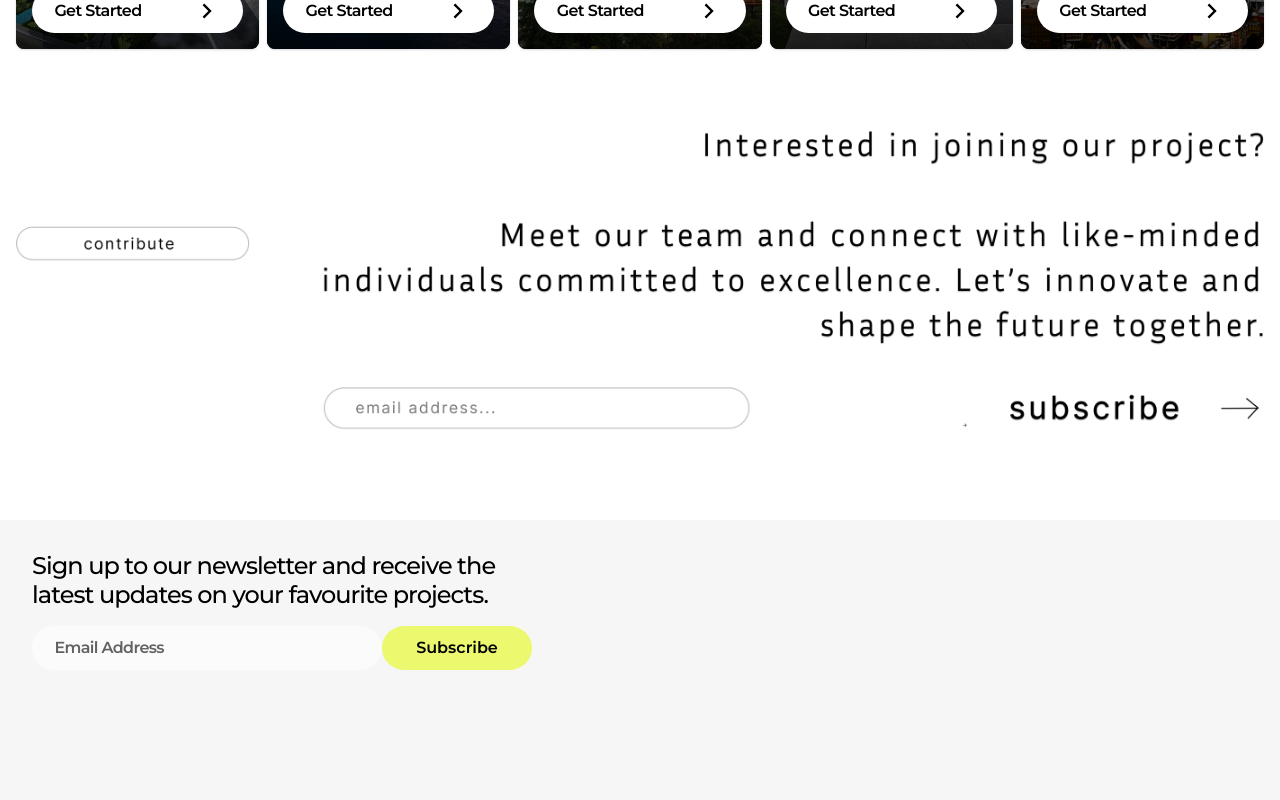
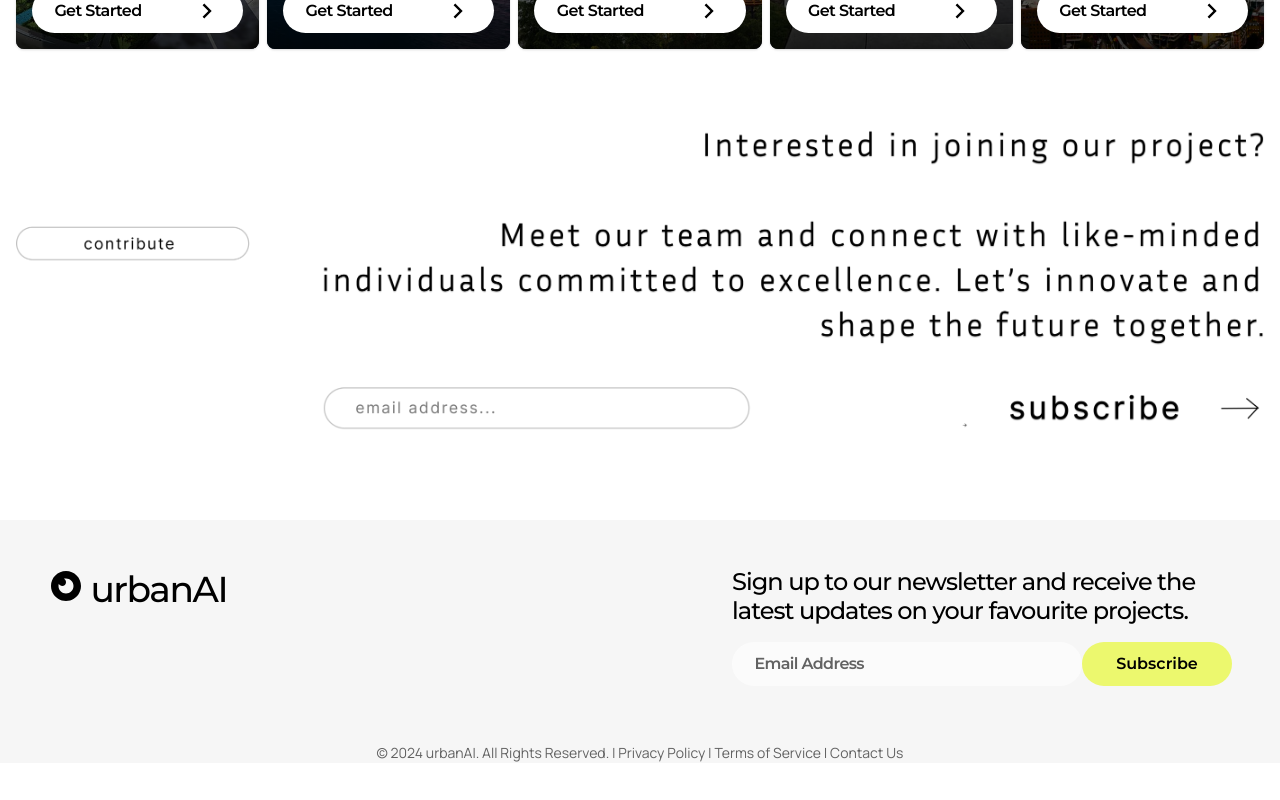
Before and after one commit to gprem09/Urban.I, a React (Create React App) app in the folder frontend/: page /project in a window 1280 px wide. Shown: the part 1439-2239 px from the top of the page. After the commit the page ends 2202 px from the top, so only its background shows below. Built offline with nearby package versions, Linux system fonts and the light colour scheme.

Commit message:
Finished footer

```diff
--- a/frontend/src/components/Footer.js
+++ b/frontend/src/components/Footer.js
@@ -1,13 +1,13 @@
-import { Flex, Heading, Button, Stack } from "@chakra-ui/react";
+import { Flex, Heading, Button, Stack, Text } from "@chakra-ui/react";
+import { RiEye2Fill } from "react-icons/ri";
 export const Footer = () => {
   return (
-    <Stack
-      width="100%"
-      height="300px"
-      bg="lgray"
-      alignItems="space-between"
-      padding="2rem"
-    >
+    <Stack width="100%" bg="lgray">
+      <Flex width="100%" justifyContent="space-between" padding="3rem">
+        <Flex gap="0.4rem">
+          <RiEye2Fill style={{ width: "36px", height: "36px" }} />
+          <Heading>urbanAI</Heading>
+        </Flex>
         <Stack gap="1rem">
           <Heading fontSize="2xl" maxWidth="500px">
             Sign up to our newsletter and receive the latest updates on your
@@ -27,6 +27,11 @@ export const Footer = () => {
             </Button>
           </Flex>
         </Stack>
+      </Flex>
+      <Text textAlign="center" opacity="0.6" fontSize="sm">
+        © 2024 urbanAI. All Rights Reserved. | Privacy Policy | Terms of Service
+        | Contact Us
+      </Text>
     </Stack>
   );
 };
```
Lines whose indentation alone changed are shown as unchanged.
